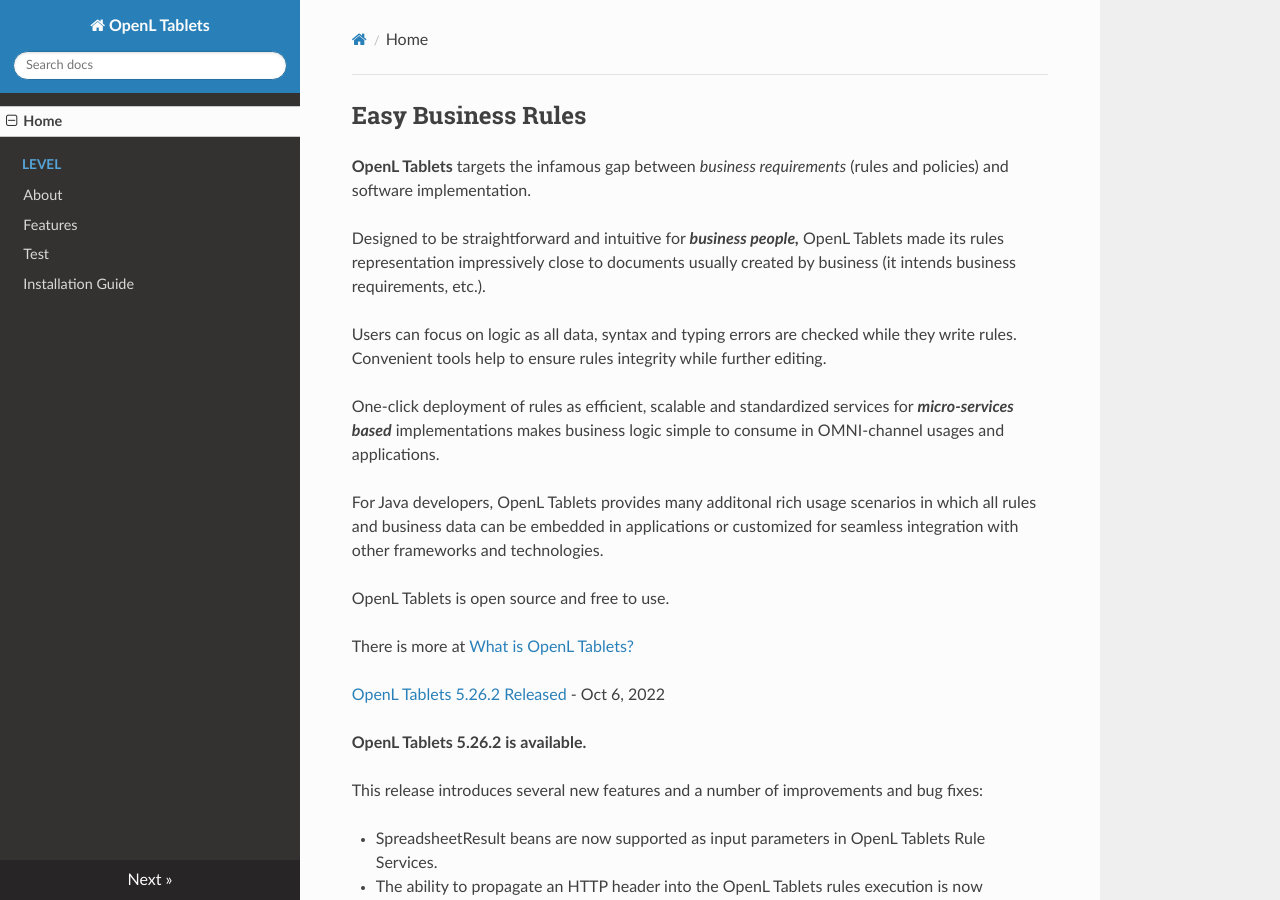
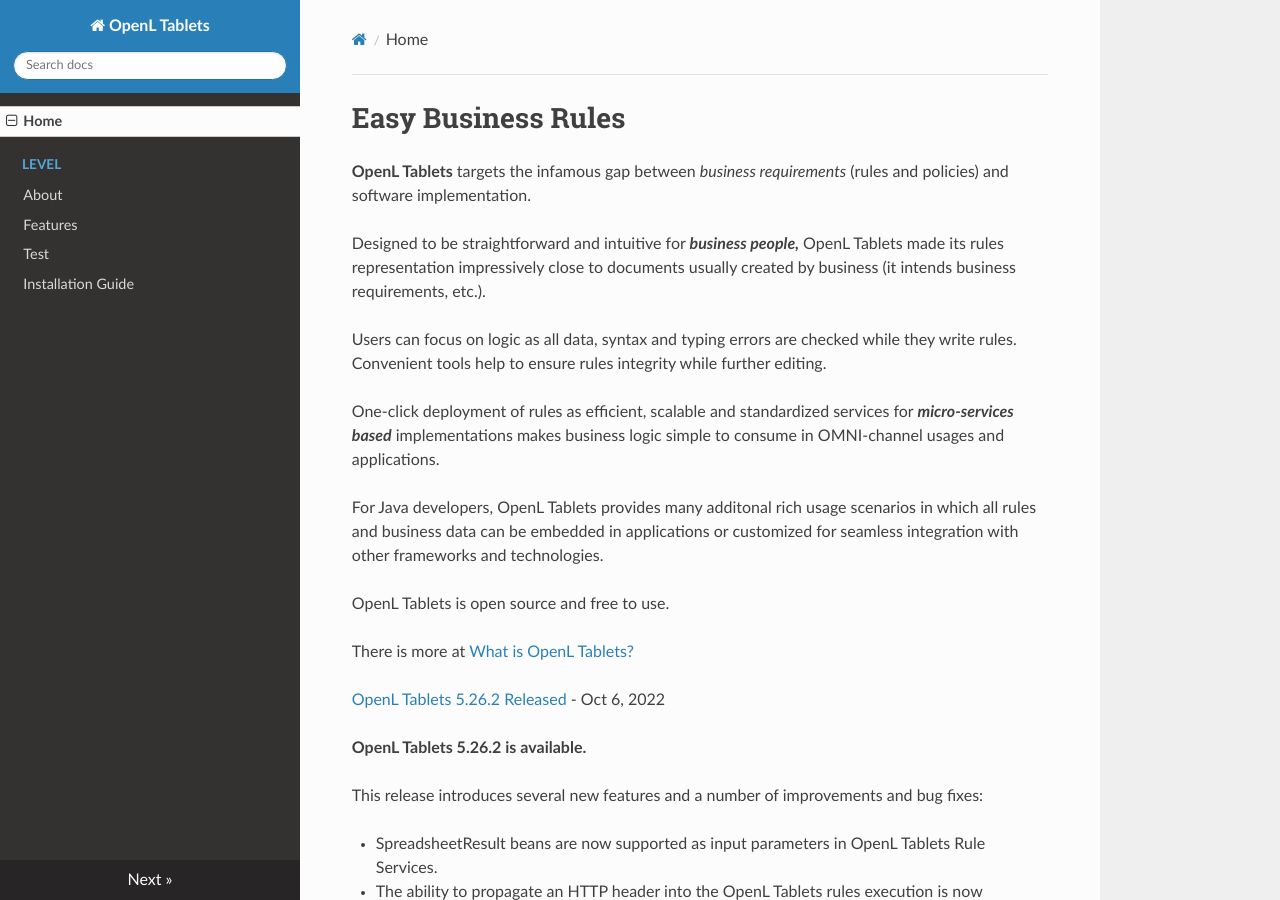
Before and after one commit to WWmonster/MarkdownTest, an MkDocs documentation site: the page built from docs/index.md, in a window 1280 px wide and 900 px high. Built offline with MkDocs 1.6.1, drawn with Linux system fonts in a browser that asks for light colours; nearby versions of some CDN libraries.

```diff
--- a/docs/index.md
+++ b/docs/index.md
@@ -1,5 +1,4 @@
-Easy Business Rules
--------------------
+#Easy Business Rules#
 
 **OpenL Tablets** targets the infamous gap between _business requirements_ (rules and policies) and software implementation.
 
```
